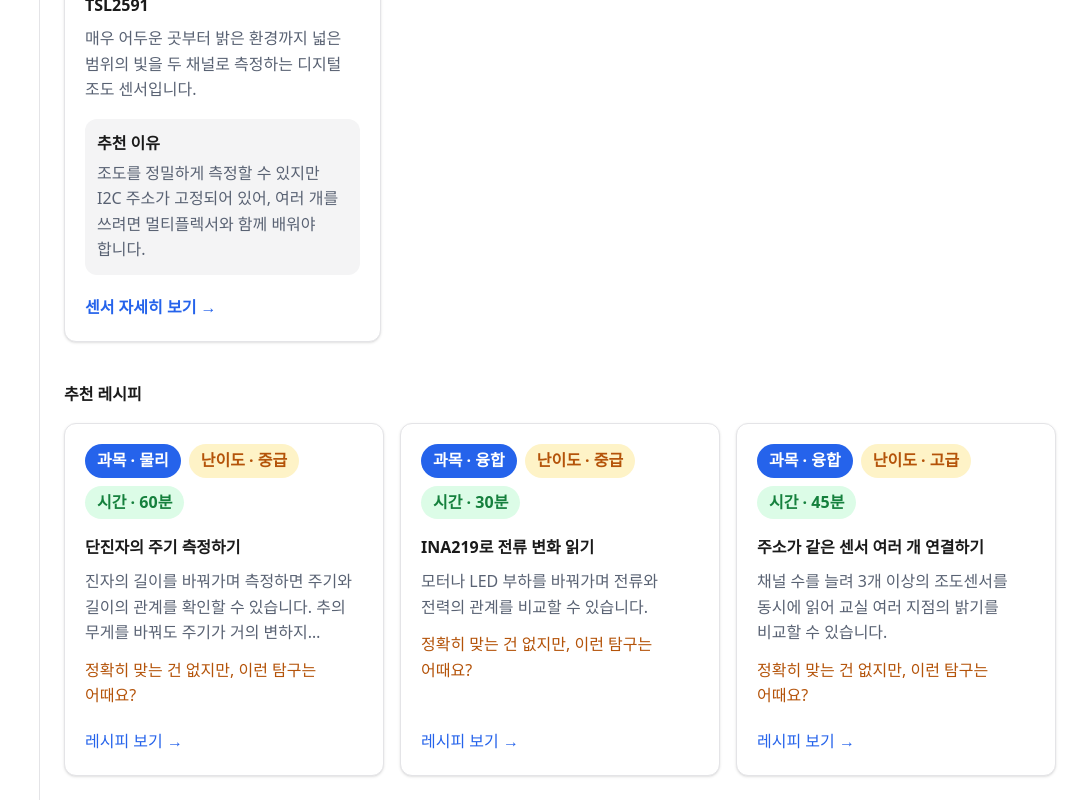
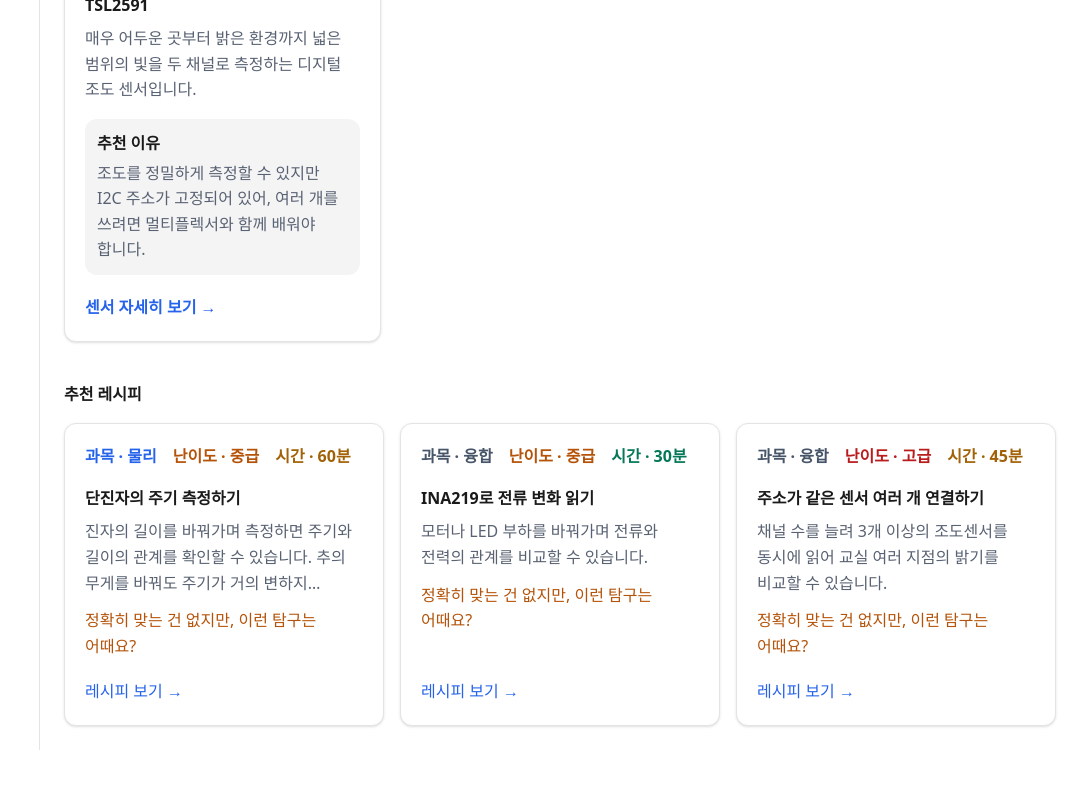
Before and after one commit to sehunYang/How_To_Use_Arduino, a React (Vite) app: page /search in a window 1280 px wide. Shown: the part 1153-1953 px from the top of the page, without its empty margins (200-1280 px from the left). After the commit the page ends 1903 px from the top, so only its background shows below. Built offline with nearby package versions, Linux system fonts and the light colour scheme; no server answers.

Commit message:
feat: color-code wiring and recipe metadata

```diff
--- a/src/components/RecipeCard.tsx
+++ b/src/components/RecipeCard.tsx
@@ -2,6 +2,26 @@ import { Link } from 'react-router-dom'
 import type { Recipe, SearchIndexEntry } from '@/schema'
 
 type CardRecipe = Recipe | SearchIndexEntry
+
+const SUBJECT_COLOR = {
+  '물리': 'text-subject-physics',
+  '화학·환경': 'text-subject-chemistry',
+  '생물': 'text-subject-biology',
+  '공학·로봇': 'text-subject-engineering',
+  '융합': 'text-subject-integrated',
+} as const
+
+const DIFFICULTY_COLOR = {
+  '초급': 'text-difficulty-beginner',
+  '중급': 'text-difficulty-intermediate',
+  '고급': 'text-difficulty-advanced',
+} as const
+
+function timeColor(minutes: number) {
+  if (minutes <= 30) return 'text-time-short'
+  if (minutes <= 60) return 'text-time-medium'
+  return 'text-time-long'
+}
 
 function guideFor(recipe: CardRecipe) {
   return 'applicationGuide' in recipe ? recipe.applicationGuide : recipe.applicationGuideExcerpt
@@ -18,14 +38,14 @@ export function RecipeCard({
 }) {
   return (
     <article className="flex h-full flex-col rounded-card border border-border bg-background p-5 shadow-sm">
-      <div className="mb-4 flex flex-wrap gap-2 text-caption font-semibold">
-        <span className="rounded-full bg-accent px-3 py-1 text-accent-foreground">
+      <div className="mb-4 flex flex-wrap gap-x-4 gap-y-1 text-caption font-semibold">
+        <span className={SUBJECT_COLOR[recipe.subject ?? '융합']}>
           과목 · {recipe.subject ?? '융합'}
         </span>
-        <span className="rounded-full bg-warning-background px-3 py-1 text-warning">
+        <span className={DIFFICULTY_COLOR[recipe.difficulty]}>
           난이도 · {recipe.difficulty}
         </span>
-        <span className="rounded-full bg-success-background px-3 py-1 text-success">
+        <span className={timeColor(recipe.minutes)} title="30분 이하 짧음 · 31~60분 보통 · 61분 이상 김">
           시간 · {recipe.minutes}분
         </span>
       </div>
--- a/src/pages/RecipeDetailPage.tsx
+++ b/src/pages/RecipeDetailPage.tsx
@@ -52,6 +52,16 @@ function EndpointLabel({ value }: { value: string }) {
 
 const WIRING_TEXT_TOKEN = /\b(?:[A-Z][A-Z0-9_-]*|[AD]\d+|\d+(?:\.\d+)?\s?(?:kΩ|Ω|V|mA))\b/g
 const PIN_NAMES = new Set(['VCC', 'VIN', 'GND', 'SCL', 'SDA', 'AO', 'OUT', 'DATA', 'DQ', 'SIG'])
+const WIRE_COLOR_CLASS: Record<string, string> = {
+  red: 'text-wire-red',
+  black: 'text-wire-black',
+  blue: 'text-wire-blue',
+  green: 'text-wire-green',
+  orange: 'text-wire-orange',
+  purple: 'text-wire-purple',
+  white: 'text-wire-white',
+  yellow: 'text-wire-yellow',
+}
 
 function HighlightedWiringText({ text }: { text: string }) {
   const fragments = []
@@ -205,7 +215,9 @@ export function RecipeDetailPage({ previewServices = defaultPreviewServices }: {
                       <span className="text-muted"> · </span>
                       <HighlightedWiringText text={step.text} />
                       <span className="text-muted"> · </span>
-                      <span className="text-syntax-function">{step.color} 선</span>
+                      <span className={WIRE_COLOR_CLASS[step.color.toLowerCase()] ?? 'text-syntax-function'}>
+                        {step.color} 선
+                      </span>
                     </span>
                   </span>
                 </label>
--- a/src/styles/tokens.css
+++ b/src/styles/tokens.css
@@ -30,6 +30,25 @@
   --color-syntax-number: #15803d;
   --color-syntax-comment: #64748b;
   --color-syntax-operator: #0e7490;
+  --color-subject-physics: #2563eb;
+  --color-subject-chemistry: #0f766e;
+  --color-subject-biology: #15803d;
+  --color-subject-engineering: #7c3aed;
+  --color-subject-integrated: #475569;
+  --color-difficulty-beginner: #15803d;
+  --color-difficulty-intermediate: #b45309;
+  --color-difficulty-advanced: #b91c1c;
+  --color-time-short: #047857;
+  --color-time-medium: #a16207;
+  --color-time-long: #be123c;
+  --color-wire-red: #dc2626;
+  --color-wire-black: #111827;
+  --color-wire-blue: #2563eb;
+  --color-wire-green: #15803d;
+  --color-wire-orange: #c2410c;
+  --color-wire-purple: #7e22ce;
+  --color-wire-white: #64748b;
+  --color-wire-yellow: #a16207;
 
   --spacing-page: 1.5rem;
   --radius-card: 0.75rem;
@@ -63,6 +82,25 @@
   --color-syntax-number: #b5cea8;
   --color-syntax-comment: #6a9955;
   --color-syntax-operator: #d4d4d4;
+  --color-subject-physics: #60a5fa;
+  --color-subject-chemistry: #2dd4bf;
+  --color-subject-biology: #4ade80;
+  --color-subject-engineering: #c084fc;
+  --color-subject-integrated: #cbd5e1;
+  --color-difficulty-beginner: #4ade80;
+  --color-difficulty-intermediate: #fbbf24;
+  --color-difficulty-advanced: #fb7185;
+  --color-time-short: #34d399;
+  --color-time-medium: #facc15;
+  --color-time-long: #fb7185;
+  --color-wire-red: #f87171;
+  --color-wire-black: #e5e7eb;
+  --color-wire-blue: #60a5fa;
+  --color-wire-green: #4ade80;
+  --color-wire-orange: #fb923c;
+  --color-wire-purple: #c084fc;
+  --color-wire-white: #f8fafc;
+  --color-wire-yellow: #fde047;
 }
 
 @media (prefers-color-scheme: dark) {
@@ -88,6 +126,25 @@
     --color-syntax-number: #b5cea8;
     --color-syntax-comment: #6a9955;
     --color-syntax-operator: #d4d4d4;
+    --color-subject-physics: #60a5fa;
+    --color-subject-chemistry: #2dd4bf;
+    --color-subject-biology: #4ade80;
+    --color-subject-engineering: #c084fc;
+    --color-subject-integrated: #cbd5e1;
+    --color-difficulty-beginner: #4ade80;
+    --color-difficulty-intermediate: #fbbf24;
+    --color-difficulty-advanced: #fb7185;
+    --color-time-short: #34d399;
+    --color-time-medium: #facc15;
+    --color-time-long: #fb7185;
+    --color-wire-red: #f87171;
+    --color-wire-black: #e5e7eb;
+    --color-wire-blue: #60a5fa;
+    --color-wire-green: #4ade80;
+    --color-wire-orange: #fb923c;
+    --color-wire-purple: #c084fc;
+    --color-wire-white: #f8fafc;
+    --color-wire-yellow: #fde047;
   }
 }
 
@@ -113,6 +170,25 @@
   --color-syntax-number: var(--color-syntax-number);
   --color-syntax-comment: var(--color-syntax-comment);
   --color-syntax-operator: var(--color-syntax-operator);
+  --color-subject-physics: var(--color-subject-physics);
+  --color-subject-chemistry: var(--color-subject-chemistry);
+  --color-subject-biology: var(--color-subject-biology);
+  --color-subject-engineering: var(--color-subject-engineering);
+  --color-subject-integrated: var(--color-subject-integrated);
+  --color-difficulty-beginner: var(--color-difficulty-beginner);
+  --color-difficulty-intermediate: var(--color-difficulty-intermediate);
+  --color-difficulty-advanced: var(--color-difficulty-advanced);
+  --color-time-short: var(--color-time-short);
+  --color-time-medium: var(--color-time-medium);
+  --color-time-long: var(--color-time-long);
+  --color-wire-red: var(--color-wire-red);
+  --color-wire-black: var(--color-wire-black);
+  --color-wire-blue: var(--color-wire-blue);
+  --color-wire-green: var(--color-wire-green);
+  --color-wire-orange: var(--color-wire-orange);
+  --color-wire-purple: var(--color-wire-purple);
+  --color-wire-white: var(--color-wire-white);
+  --color-wire-yellow: var(--color-wire-yellow);
 
   --spacing-page: var(--spacing-page);
   --radius-card: var(--radius-card);
```
Also changed, not shown: 2 other files (tests, documents, lock files or other folders).
